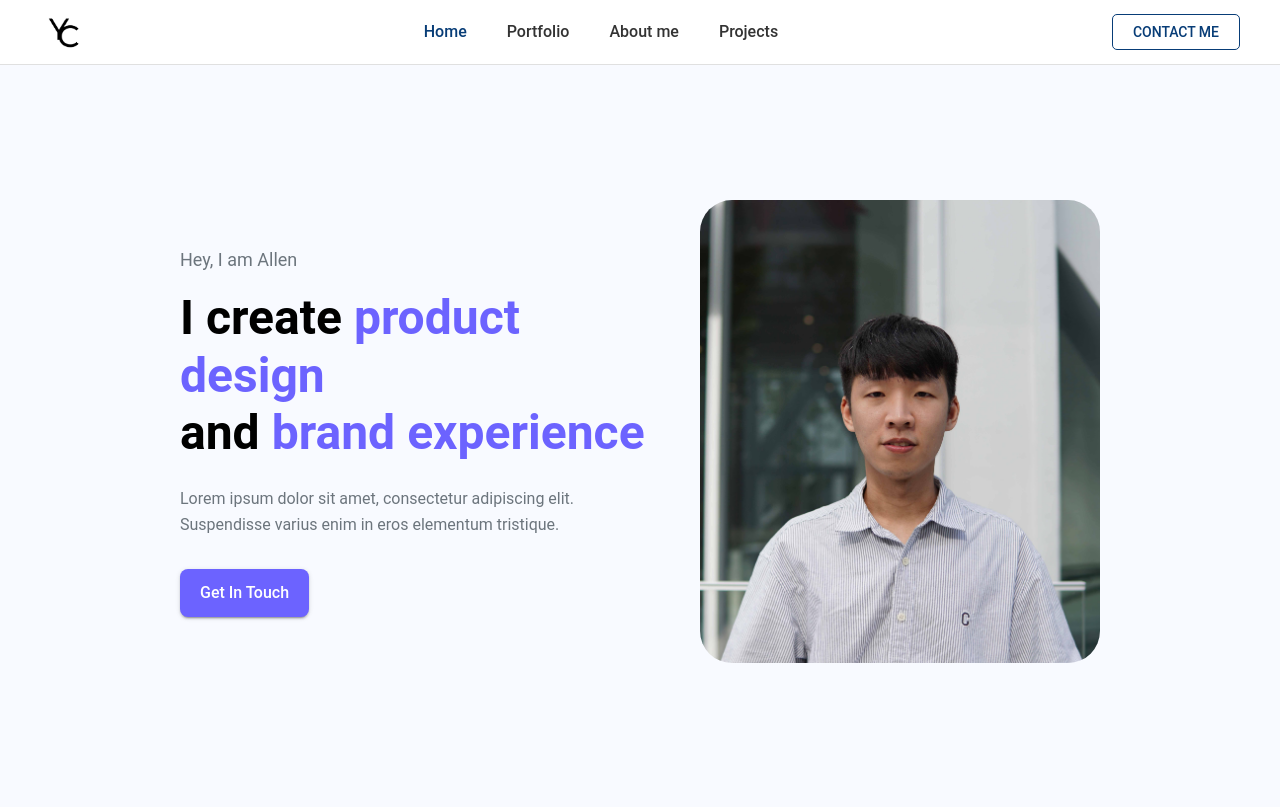
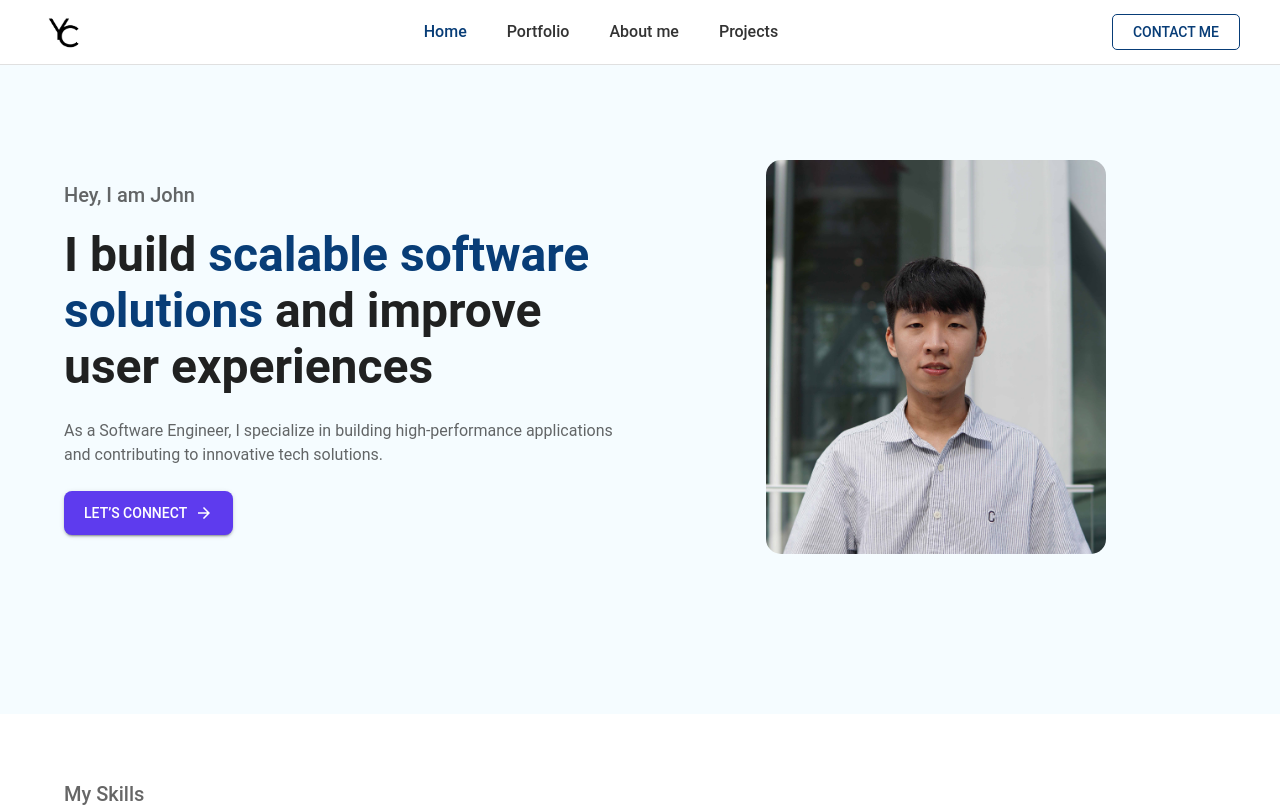
Before and after one commit to formosachiang/my-website, a React (Create React App) app: page / in a window 1280 px wide. Shown: the top 807 px of the page. Built offline with nearby package versions, Linux system fonts and the light colour scheme.

Commit message:
Update profile image and revise Intro section

```diff
--- a/src/components/IntroSection.jsx
+++ b/src/components/IntroSection.jsx
@@ -1,122 +1,70 @@
 import React from "react";
-import { Box, Button, Typography } from "@mui/material";
+import { Box, Container, Typography, Button, Grid } from "@mui/material";
+import { useTheme } from "@mui/material/styles";
+import { styled } from "@mui/system";
+import ArrowForwardIcon from "@mui/icons-material/ArrowForward";
 import IntroImage from "../assets/intro.jpg";
 
+// 讓背景顏色覆蓋整個區域
+const ImageContainer = styled(Box)(({ theme }) => ({
+  display: "flex",
+  justifyContent: "flex-end",
+  alignItems: "center",
+  padding: theme.spacing(2),
+}));
+
 const IntroSection = () => {
+  const theme = useTheme();
+
   return (
-    <Box
-      sx={{
-        display: "flex",
-        flexDirection: { xs: "column", md: "row" }, // 手機版垂直排列，桌面版水平排列
-        alignItems: "center",
-        justifyContent: "space-between",
-        paddingY: { xs: "160px", md: "200px" }, // 上下的 padding
-        paddingX: { xs: "100px", md: "180px" }, // 左右的 padding
-        backgroundColor: "#F8FAFF",
-        position: "relative",
-        overflow: "hidden",
-      }}
-    >
-      {/* 左側：文字與按鈕 */}
-      <Box
-        sx={{
-          maxWidth: "600px",
-          textAlign: { xs: "center", md: "left" },
-          marginBottom: { xs: "40px", md: "0" }, // 在手機版時增加文字與圖片之間的間距
-        }}
-      >
-        <Typography
-          variant="body1"
-          sx={{
-            fontSize: "18px",
-            fontWeight: "400",
-            color: "#6C757D",
-            marginBottom: "16px",
-          }}
-        >
-          Hey, I am Allen
+    <Box sx={{ py: 18, backgroundColor: theme.palette.quaternary.main }}>
+      <Container maxWidth="lg">
+        {/* 設置標題區塊 */}
+        <Grid container spacing={4} alignItems="center">
+          <Grid item xs={12} md={6}>
+            <Typography variant="h6" color="textSecondary">
+              Hey, I am John
             </Typography>
-        <Typography
-          variant="h1"
-          sx={{
-            fontSize: { xs: "32px", sm: "40px", md: "48px" },
-            fontWeight: "700",
-            lineHeight: "1.2",
-            color: "#000",
-            marginBottom: "24px",
-          }}
-        >
-          I create <span style={{ color: "#6C63FF" }}>product design</span> <br />
-          and <span style={{ color: "#6C63FF" }}>brand experience</span>
+            <Typography variant="h3" fontWeight="bold" color="textPrimary" sx={{ mt: 2 }}>
+              I build <span style={{ color: theme.palette.primary.main }}>scalable software solutions</span> and improve user experiences
             </Typography>
-        <Typography
-          variant="body1"
-          sx={{
-            fontSize: "16px",
-            lineHeight: "1.6",
-            color: "#6C757D",
-            marginBottom: "32px",
-          }}
-        >
-          Lorem ipsum dolor sit amet, consectetur adipiscing elit. <br />
-          Suspendisse varius enim in eros elementum tristique.
+            <Typography variant="body1" color="textSecondary" sx={{ mt: 3 }}>
+            As a Software Engineer, I specialize in building high-performance applications and contributing to innovative tech solutions.
             </Typography>
             <Button
               variant="contained"
               sx={{
-            backgroundColor: "#6C63FF",
-            color: "#fff",
-            textTransform: "none",
-            fontSize: "16px",
+                backgroundColor: theme.palette.tertiary.main,
+                color: "white",
+                mt: 3,
                 padding: "10px 20px",
                 borderRadius: "8px",
-            "&:hover": {
-              backgroundColor: "#5A54DC",
-            },
+                "&:hover": { backgroundColor: theme.palette.tertiary.dark },
               }}
             >
-          Get In Touch
+              Let’s Connect
+              <ArrowForwardIcon sx={{ fontSize: 18, ml: 1 }} />
             </Button>
-      </Box>
+          </Grid>
 
-      {/* 右側：圖片與背景 */}
-      <Box
-        sx={{
-          position: "relative",
-          width: { xs: "100%", md: "50%" }, // 小螢幕時寬度佔滿
-          display: "flex",
-          justifyContent: { xs: "center", md: "flex-end" }, // 手機版居中，桌面版右對齊
-        }}
-      >
-        {/* 背景形狀 */}
-        <Box
-          sx={{
-            width: { xs: "300px", sm: "350px", md: "400px" },
-            height: { xs: "300px", sm: "350px", md: "400px" },
-            backgroundColor: "#E8F0FF",
-            borderRadius: "32px",
-            position: "absolute",
-            right: { xs: "auto", md: "0" }, // 桌面版右對齊，手機版取消右對齊
-            top: "50%",
-            transform: "translateY(-50%)",
-            zIndex: 1,
-          }}
-        ></Box>
-
-        {/* 主圖片 */}
+          {/* 設置圖片區塊 */}
+          <Grid item xs={12} md={6}>
+            <ImageContainer>
               <img
-          src={IntroImage}
+                src={IntroImage} // 替換成實際的圖片網址
                 alt="John"
                 style={{
-            width: "100%",
-            maxWidth: "400px",
-            borderRadius: "32px",
-            objectFit: "cover",
-            position: "relative",
-            zIndex: 2,
+                  maxWidth: "340px",  // 設定圖片最大寬度
+                  height: "auto",     // 保持圖片比例
+                  borderRadius: "15px",
+                  display: "block",   // 使圖片為區塊元素
+                  margin: "0 auto",   // 使圖片水平居中
                 }}
               />
-      </Box>
+            </ImageContainer>
+          </Grid>
+        </Grid>
+      </Container>
     </Box>
   );
 };
```
Lines whose indentation alone changed are shown as unchanged.
